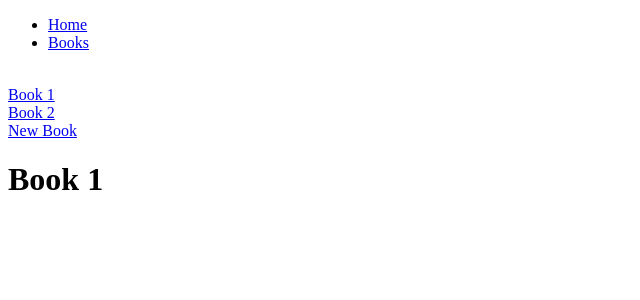
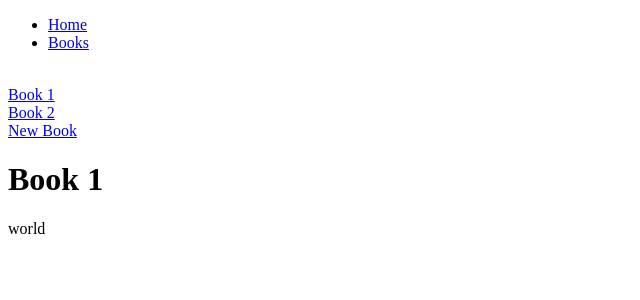
Before and after one commit to vondersam/learn_react_router, a React (Vite) app: page /books/1 in a window 1280 px wide. Shown: the top 300 px of the page, without its empty margins (0-640 px from the left). Built offline with nearby package versions, Linux system fonts and the light colour scheme.

Commit message:
Outlet context..

```diff
--- a/src/pages/Book.jsx
+++ b/src/pages/Book.jsx
@@ -1,10 +1,12 @@
-import { useParams } from 'react-router-dom';
+import { useOutletContext, useParams } from 'react-router-dom';
 
 export function Book() {
   const { id } = useParams();
+  const obj = useOutletContext();
   return (
     <>
       <h1>Book {id}</h1>
+      {obj.hello}
     </>
   );
 }
--- a/src/pages/BookLayout.jsx
+++ b/src/pages/BookLayout.jsx
@@ -9,7 +9,7 @@ export function BookLayout() {
       <Link to="/books/2">Book 2</Link>
       <br />
       <Link to="/books/new">New Book</Link>
-      <Outlet />
+      <Outlet context={{ hello: 'world' }} />
     </>
   );
 }
```
